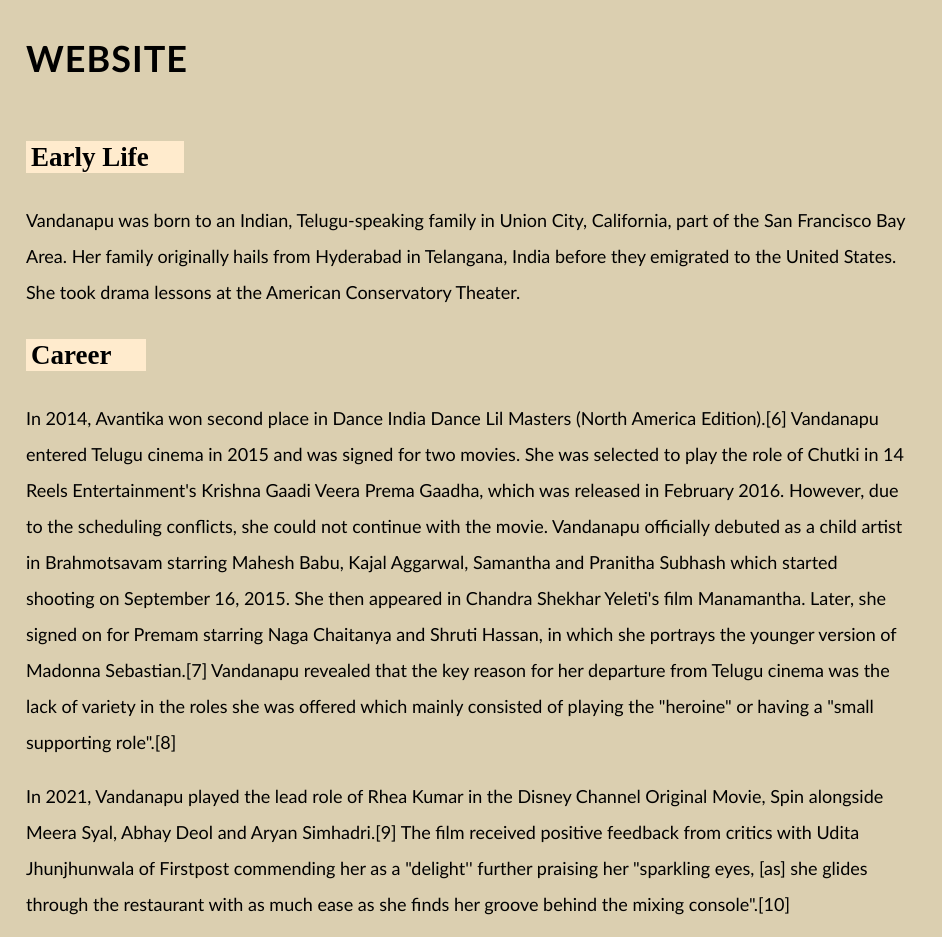
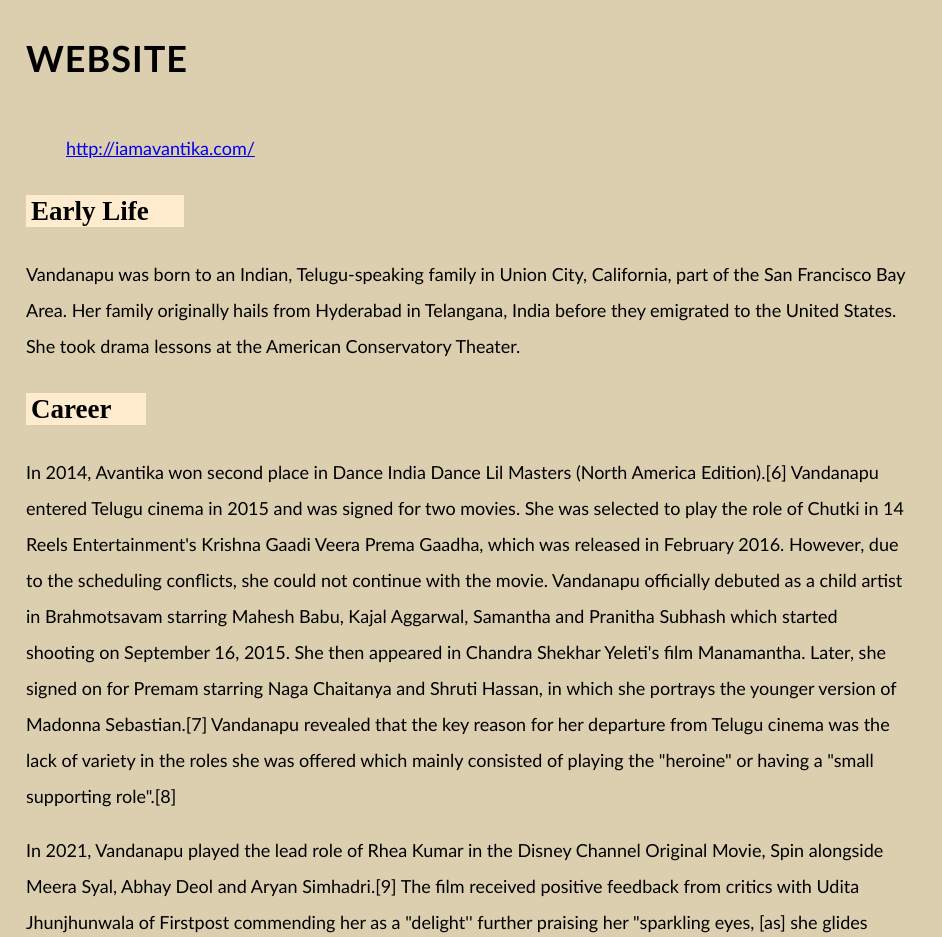
Before and after one commit to divyavak/divyavakkalanka.github.io, a plain HTML site: page projects/wikipedia/index.html in a window 1280 px wide. Shown: the part 1700-2637 px from the top of the page, without its empty margins (0-942 px from the left). Drawn offline with Linux system fonts and the light colour scheme.

Commit message:
Avantika Wikipedia
Wikipedia page for Avantika

```diff
--- a/projects/wikipedia/index.html
+++ b/projects/wikipedia/index.html
@@ -36,7 +36,7 @@
             <ul>2015-Present</ul>
             <h3>Website</h3>
             <ul>
-                <link href="http://iamavantika.com/">
+                <a href="http://iamavantika.com/">http://iamavantika.com/</a>
             </ul>
 
 
```
